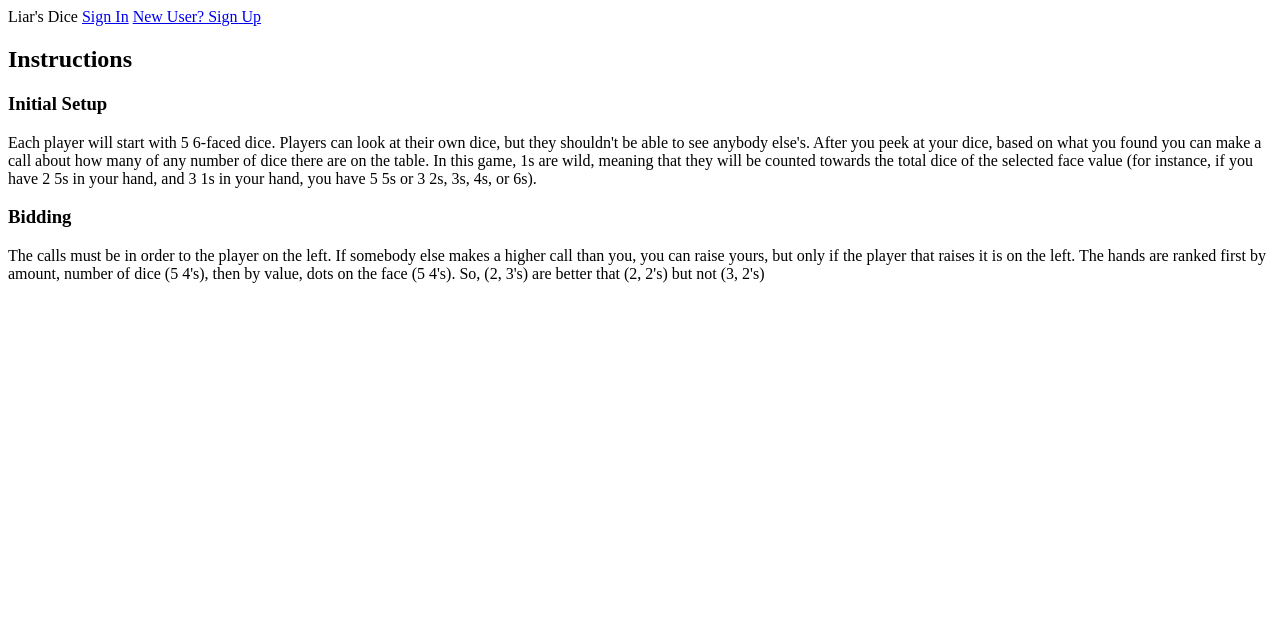
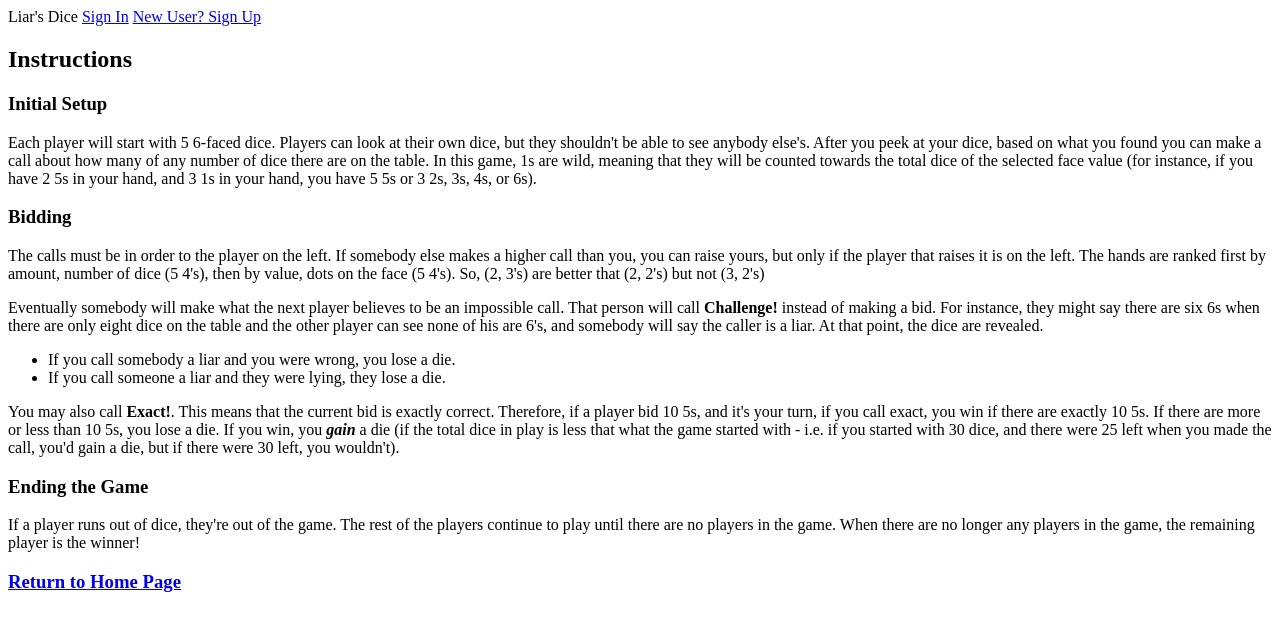
Before and after one commit to lisamryl/liars-dice, a Flask app: page /instructions in a window 1280 px wide. Shown: the top 631 px of the page. Run offline with Flask 2, Linux system fonts and the light colour scheme; some libraries are stand-ins or nearby versions.

Commit message:
finished bidding

```diff
--- a/server.py
+++ b/server.py
@@ -4,8 +4,9 @@ from flask import (Flask, render_template, redirect, request, flash,
                    session, jsonify)
 from flask_debugtoolbar import DebugToolbarExtension
 from flask_sqlalchemy import SQLAlchemy
+from datetime import datetime
 
-from model import User, Game, AbstractPlayer, Human, AI, db, connect_to_db
+from model import User, Game, AbstractPlayer, Human, AI, BidHistory, db, connect_to_db
 from game_play import *
 
 app = Flask(__name__)
@@ -131,19 +132,26 @@ def setup_game():
 def play_game(game_id):
     """Page for game play."""
     game = Game.query.filter(Game.id == game_id).first()
+    players = get_players_in_game(game.id)
+    total_dice = get_total_dice(players)
+    current_turn_player = get_name_of_current_turn_player(game)
 
-    players = get_players_in_game(game.id)
-
-    total_dice = get_total_dice(players)
+    #pass current bids into table on game page...
+    bids = (BidHistory.query
+                      .filter(BidHistory.game_id == game_id)
+                      .order_by(BidHistory.id)
+                      .all())
 
     return render_template("play_game.html",
                            game=game,
                            players=players,
-                           total_dice=total_dice)  # note eventually want the game to be played in the /game_id link
+                           total_dice=total_dice,
+                           bids=bids,
+                           current_turn_name=current_turn_player.name)
 
 
 #AJAX routes
-@app.route('/rolldice', methods=['POST'])
+@app.route('/rolldice.json', methods=['POST'])
 def roll_dice():
     """Get list of players by game id, and roll dice for all players."""
     game_id = request.form.get('game_id')
@@ -156,26 +164,75 @@ def roll_dice():
     return jsonify(player_info)
 
 
-@app.route('/startbid', methods=['POST'])
-def bidding():
-    """Start the bidding for a human/computer"""
+@app.route('/startbid.json', methods=['POST'])
+def comp_bidding():
+    """Start the bidding for a computer"""
+
+    ### add while loop to keep processing turns...
 
     #if human, show form on front end and get bid information, if computer, calc
     #bid odds and determine resulting bid
     game_id = request.form.get('game_id')
     game = Game.query.filter(Game.id == game_id).first()
     # players = get_players_in_game(game_id)
-    player = AbstractPlayer.query.filter(AbstractPlayer.game_id == game_id,
-                                         AbstractPlayer.position == game.turn_marker).first()
-    if player.comp:
-        bid = player.comp.bidding()
+    player = (AbstractPlayer
+              .query
+              .filter(AbstractPlayer.game_id == game_id,
+                      AbstractPlayer.position == game.turn_marker)
+              .first())
+
+    bid = player.comp.bidding()
+    print bid
+    current_turn_player = get_name_of_current_turn_player(game)
+    if bid == "Challenge" or bid == "Exact":
+        requests = {'name': player.name,
+                    'die_choice': bid,
+                    'die_count': bid,
+                    'player_turn': None,
+                    'turn_marker': None}
     else:
-        bid = player.human.bidding()
-    requests = {'name': player.name,
-                'die_choice': bid.die_choice,
-                'die_count': bid.die_count}
+        requests = {'name': player.name,
+                    'die_choice': bid.die_choice,
+                    'die_count': bid.die_count,
+                    'turn_marker_name': current_turn_player.name,
+                    'turn_marker': game.turn_marker}
+
     return jsonify(requests)
 
+
+@app.route('/endturn', methods=['POST'])
+def end_turn():
+    """End the turn: remove bids from DB, check bid, remove a die, next turn."""
+    pass
+
+@app.route('/playerturn.json', methods=['POST'])
+def player_turn():
+    """When it's a human player turn, render form to complete bid."""
+    die_choice = request.form.get('die_choice')
+    die_count = request.form.get('die_count')
+    game_id = request.form.get('game_id')
+
+    player = AbstractPlayer.query.filter(AbstractPlayer.game_id == game_id,
+                                         AbstractPlayer.position == 1).first()
+    game = Game.query.filter(Game.id == game_id).first()
+    #save bid ##make function
+    new_bid = BidHistory(game_id, player.id, die_choice, die_count)
+    db.session.add(new_bid)
+    db.session.commit()
+
+    #update turn marker ###make function
+    game.turn_marker = 2  # player is always position 1
+    game.last_saved = datetime.now()
+    db.session.commit()
+    current_turn_player = get_name_of_current_turn_player(game)
+
+    requests = {'name': player.name,
+                'die_choice': die_choice,
+                'die_count': die_count,
+                'turn_marker': game.turn_marker,
+                'turn_marker_name': current_turn_player.name}
+
+    return jsonify(requests)
 
 if __name__ == "__main__":
     # We have to set debug=True here, since it has to be True at the
--- a/static/game_play.js
+++ b/static/game_play.js
@@ -12,33 +12,69 @@ function rollDice(request) {
     for (let player_id in request) {
     $('#die-roll-' + player_id).empty();
 
-    $('#die-roll-' + player_id).append(
-        `Die Roll: [${request[player_id]}]`
-        );
+    $('#die-roll-' + player_id).append(`Die Roll: [${request[player_id]}]`);
+    }
+}
 
+
+function challenge(request) {
+//handle case where challenge is called
+    $.post('/endturn.json', {'game_id': game_id}, startRound);
 }
+
+function exact(request) {
+//handle case where exact is called
 
 }
 
 
 function handleBid(request) {
+//handle the bid provided by the player or computer
+if (request['die_choice'] == "Challenge") {
+    challenge(request);
+}
+else if (request['die_choice'] == "Exact") {
+    exact(request);
+}
 
+else {
     $('#bids').append(
         `<tr>
         <td class='player-name'>${request['name']}</td>
         <td class='die-choice'>${request['die_choice']}</td>
         <td class='die-count'>${request['die_count']}</td>
-    </tr>`)
-};
+        </tr>`);
+    $('#turn-marker').empty();
+    $('#turn-marker').append(`Current Turn: ${request['turn_marker_name']}`);
+
+    if (request['turn_marker'] == 1) {
+        $('#player-bidding-div').show();
+        }
+    else {
+        $('#player-bidding-div').hide();
+        }
+    }
+}
 
 $('.roll-dice').on('click', function () {
 
     let game_id = get_game_id(window.location);
-    $.post('/rolldice', {'game_id': game_id}, rollDice);
+    $.post('/rolldice.json', {'game_id': game_id}, rollDice);
 
 });
 
 $('.start-bid').on('click', function () {
     let game_id = get_game_id(window.location);
-    $.post('/startbid', {'game_id': game_id}, handleBid);
+    $.post('/startbid.json', {'game_id': game_id}, handleBid);
 });
+
+// player turn - after submitting
+$('#bid-form').on('submit', function (evt) {
+    evt.preventDefault()
+    let formInputs = {
+    "die_choice": $("[name='player-die-choice']").val(),
+    "die_count": $("[name='player-die-count']").val(),
+    "game_id": $("[name='game-id']").val()
+};
+    $.post('/playerturn.json', formInputs, handleBid);
+});
--- a/templates/homepage.html
+++ b/templates/homepage.html
@@ -5,12 +5,12 @@
 <h2><a href="/instructions">How to play Liars Dice</a></h2>
 
   {% if session.get('user_id') %}
-        <h2><a href="/creategame">Create New Liar's Dice!</a>
+        <h2><a href="/creategame">Create New Liar's Dice Game!</a>
         <br>
-        <h2><a href="/loadgame">Load Saved Game (doesn't exist yet)</a>
+        <h2><a href="/loadgame">Load a Saved Game (doesn't exist yet)</a>
             <!-- also check if there even is a saved game -->
   {% else %}
-         <h2><a href="/playgame">Play Liar's Dice Without Saving (or Log In to Save)! (doesn't exist yet)</a>
+         <h2><a href="/playgame">Play Liar's Dice Without Saving (or Log In First to Save)! (doesn't exist yet)</a>
   {% endif %}
 
 {% endblock %}
--- a/templates/instructions.html
+++ b/templates/instructions.html
@@ -1,5 +1,7 @@
 {% extends 'base.html' %}
 {% block content %}
+
+<!-- instructions mainly found here https://www.wikihow.com/Play-Liar%27s-Dice -->
 
 <h2> Instructions </h2>
 <h3>Initial Setup</h3>
@@ -10,6 +12,17 @@ In this game, 1s are wild, meaning that they will be counted towards the total d
 <h3>Bidding</h3>
 <p>The calls must be in order to the player on the left. If somebody else makes a higher call than you, you can raise yours, but only if the player that raises it is on the left. The hands are ranked first by amount, number of dice (5 4's), then by value, dots on the face (5 4's). So, (2, 3's) are better that (2, 2's) but not (3, 2's)</p>
 
-    <!-- more instructions here https://www.wikihow.com/Play-Liar%27s-Dice -->
+<p>Eventually somebody will make what the next player believes to be an impossible call. That person will call <b>Challenge!</b> instead of making a bid. For instance, they might say there are six 6s when there are only eight dice on the table and the other player can see none of his are 6's, and somebody will say the caller is a liar. At that point, the dice are revealed.
+<ul>
+<li>If you call somebody a liar and you were wrong, you lose a die.</li>
+<li>If you call someone a liar and they were lying, they lose a die.</li>
+</ul>
+</p>
 
+<p>You may also call <b>Exact!</b>. This means that the current bid is exactly correct. Therefore, if a player bid 10 5s, and it's your turn, if you call exact, you win if there are exactly 10 5s. If there are more or less than 10 5s, you lose a die. If you win, you <i><b>gain</b></i> a die (if the total dice in play is less that what the game started with - i.e. if you started with 30 dice, and there were 25 left when you made the call, you'd gain a die, but if there were 30 left, you wouldn't).</p>
+
+<h3>Ending the Game</h3>
+<p>If a player runs out of dice, they're out of the game. The rest of the players continue to play until there are no players in the game. When there are no longer any players in the game, the remaining player is the winner!</p>
+
+<h3><a href="/">Return to Home Page</a></h3>
 {% endblock %}
```
Also changed, not shown: game_play.py (+9 -1 lines), model.py (+3 -5 lines), templates/play_game.html (+19 -5 lines). Lines whose indentation alone changed are shown as unchanged.
